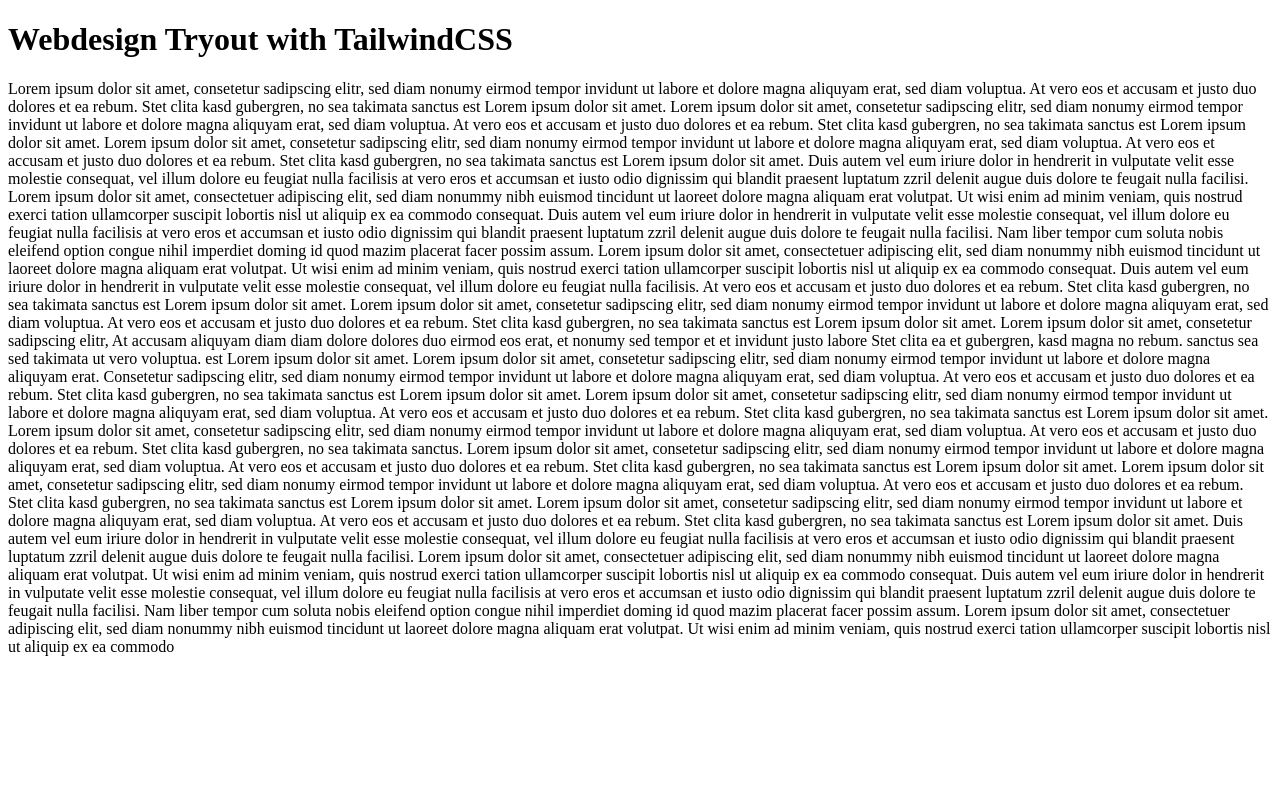
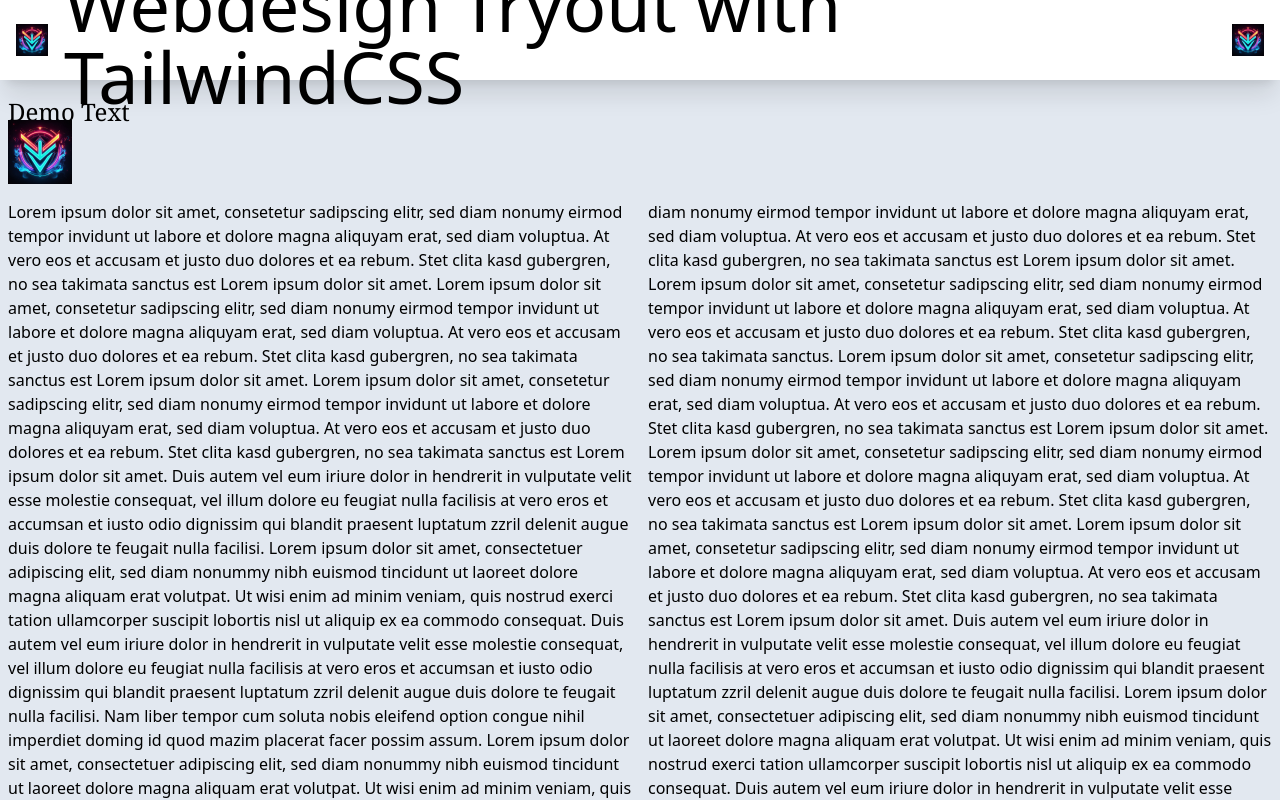
Before and after one commit to HolzTy220012/web-tryout, a plain HTML site: page index.html in a window 1280 px wide. Shown: the top 800 px of the page. Drawn offline with nearby package versions, Linux system fonts and the light colour scheme.

Commit message:
feat: valorant img, flex

```diff
--- a/index.html
+++ b/index.html
@@ -4,83 +4,196 @@
 <head>
     <meta charset="UTF-8">
     <meta name="viewport" content="width=device-width, initial-scale=1.0">
-    <title>Document</title>
+    <link rel="icon" type="image/x-icon" href="/assets/logo/favicon.ico">
+    <script src="https://cdn.tailwindcss.com"></script>
+    <title>Webdesign Tryout with TailwindCSS</title>
 </head>
 
 <body>
-    <h1>Webdesign Tryout with TailwindCSS</h1>
-    <p>Lorem ipsum dolor sit amet, consetetur sadipscing elitr, sed diam nonumy eirmod tempor invidunt ut labore et
-        dolore magna aliquyam erat, sed diam voluptua. At vero eos et accusam et justo duo dolores et ea rebum. Stet
-        clita kasd gubergren, no sea takimata sanctus est Lorem ipsum dolor sit amet. Lorem ipsum dolor sit amet,
-        consetetur sadipscing elitr, sed diam nonumy eirmod tempor invidunt ut labore et dolore magna aliquyam erat, sed
-        diam voluptua. At vero eos et accusam et justo duo dolores et ea rebum. Stet clita kasd gubergren, no sea
-        takimata sanctus est Lorem ipsum dolor sit amet. Lorem ipsum dolor sit amet, consetetur sadipscing elitr, sed
-        diam nonumy eirmod tempor invidunt ut labore et dolore magna aliquyam erat, sed diam voluptua. At vero eos et
-        accusam et justo duo dolores et ea rebum. Stet clita kasd gubergren, no sea takimata sanctus est Lorem ipsum
+    <header class="fixed flex gap-4 justify-between items-center w-full h-20 p-4 z-20 bg-white shadow-xl">
+        <img class="w-8 h-8" src="/assets/logo/valorant.jpg" alt="Valorant" />
+        <h1 class="text-xl md:text-3xl xl:text-7xl">
+            Webdesign Tryout with TailwindCSS</h1>
+        <img class="w-8 h-8" src="/assets/logo/valorant.jpg" alt="Valorant" />
+    </header>
+    <main class="w-auto flex justify-center">
+        <section class="container pt-24 px-2 bg-slate-200">
+            <h2 class="text-2xl font-serif mb-2">Demo Text</h2>
+            <img class="animate-bounce w-16 h-16" src="assets/logo/valorant.jpg" alt="Valorant" />
+            <div class="flex gap-4">
+                <p class="font-thin w-1/2">
+                    Lorem ipsum dolor sit amet, consetetur sadipscing elitr, sed diam nonumy eirmod tempor invidunt ut
+                    labore et
+                    dolore magna aliquyam erat, sed diam voluptua. At vero eos et accusam et justo duo dolores et ea
+                    rebum.
+                    Stet
+                    clita kasd gubergren, no sea takimata sanctus est Lorem ipsum dolor sit amet. Lorem ipsum dolor sit
+                    amet,
+                    consetetur sadipscing elitr, sed diam nonumy eirmod tempor invidunt ut labore et dolore magna
+                    aliquyam
+                    erat,
+                    sed
+                    diam voluptua. At vero eos et accusam et justo duo dolores et ea rebum. Stet clita kasd gubergren,
+                    no
+                    sea
+                    takimata sanctus est Lorem ipsum dolor sit amet. Lorem ipsum dolor sit amet, consetetur sadipscing
+                    elitr,
+                    sed
+                    diam nonumy eirmod tempor invidunt ut labore et dolore magna aliquyam erat, sed diam voluptua. At
+                    vero
+                    eos
+                    et
+                    accusam et justo duo dolores et ea rebum. Stet clita kasd gubergren, no sea takimata sanctus est
+                    Lorem
+                    ipsum
                     dolor sit amet.
 
-        Duis autem vel eum iriure dolor in hendrerit in vulputate velit esse molestie consequat, vel illum dolore eu
-        feugiat nulla facilisis at vero eros et accumsan et iusto odio dignissim qui blandit praesent luptatum zzril
-        delenit augue duis dolore te feugait nulla facilisi. Lorem ipsum dolor sit amet, consectetuer adipiscing elit,
+                    Duis autem vel eum iriure dolor in hendrerit in vulputate velit esse molestie consequat, vel illum
+                    dolore eu
+                    feugiat nulla facilisis at vero eros et accumsan et iusto odio dignissim qui blandit praesent
+                    luptatum
+                    zzril
+                    delenit augue duis dolore te feugait nulla facilisi. Lorem ipsum dolor sit amet, consectetuer
+                    adipiscing
+                    elit,
                     sed diam nonummy nibh euismod tincidunt ut laoreet dolore magna aliquam erat volutpat.
 
-        Ut wisi enim ad minim veniam, quis nostrud exerci tation ullamcorper suscipit lobortis nisl ut aliquip ex ea
-        commodo consequat. Duis autem vel eum iriure dolor in hendrerit in vulputate velit esse molestie consequat, vel
-        illum dolore eu feugiat nulla facilisis at vero eros et accumsan et iusto odio dignissim qui blandit praesent
+                    Ut wisi enim ad minim veniam, quis nostrud exerci tation ullamcorper suscipit lobortis nisl ut
+                    aliquip
+                    ex ea
+                    commodo consequat. Duis autem vel eum iriure dolor in hendrerit in vulputate velit esse molestie
+                    consequat,
+                    vel
+                    illum dolore eu feugiat nulla facilisis at vero eros et accumsan et iusto odio dignissim qui blandit
+                    praesent
                     luptatum zzril delenit augue duis dolore te feugait nulla facilisi.
 
-        Nam liber tempor cum soluta nobis eleifend option congue nihil imperdiet doming id quod mazim placerat facer
-        possim assum. Lorem ipsum dolor sit amet, consectetuer adipiscing elit, sed diam nonummy nibh euismod tincidunt
-        ut laoreet dolore magna aliquam erat volutpat. Ut wisi enim ad minim veniam, quis nostrud exerci tation
+                    Nam liber tempor cum soluta nobis eleifend option congue nihil imperdiet doming id quod mazim
+                    placerat
+                    facer
+                    possim assum. Lorem ipsum dolor sit amet, consectetuer adipiscing elit, sed diam nonummy nibh
+                    euismod
+                    tincidunt
+                    ut laoreet dolore magna aliquam erat volutpat. Ut wisi enim ad minim veniam, quis nostrud exerci
+                    tation
                     ullamcorper suscipit lobortis nisl ut aliquip ex ea commodo consequat.
 
-        Duis autem vel eum iriure dolor in hendrerit in vulputate velit esse molestie consequat, vel illum dolore eu
+                    Duis autem vel eum iriure dolor in hendrerit in vulputate velit esse molestie consequat, vel illum
+                    dolore eu
                     feugiat nulla facilisis.
 
-        At vero eos et accusam et justo duo dolores et ea rebum. Stet clita kasd gubergren, no sea takimata sanctus est
-        Lorem ipsum dolor sit amet. Lorem ipsum dolor sit amet, consetetur sadipscing elitr, sed diam nonumy eirmod
-        tempor invidunt ut labore et dolore magna aliquyam erat, sed diam voluptua. At vero eos et accusam et justo duo
-        dolores et ea rebum. Stet clita kasd gubergren, no sea takimata sanctus est Lorem ipsum dolor sit amet. Lorem
-        ipsum dolor sit amet, consetetur sadipscing elitr, At accusam aliquyam diam diam dolore dolores duo eirmod eos
-        erat, et nonumy sed tempor et et invidunt justo labore Stet clita ea et gubergren, kasd magna no rebum. sanctus
-        sea sed takimata ut vero voluptua. est Lorem ipsum dolor sit amet. Lorem ipsum dolor sit amet, consetetur
+                    At vero eos et accusam et justo duo dolores et ea rebum. Stet clita kasd gubergren, no sea takimata
+                    sanctus
+                    est
+                    Lorem ipsum dolor sit amet. Lorem ipsum dolor sit amet, consetetur sadipscing elitr, sed diam nonumy
+                    eirmod
+                    tempor invidunt ut labore et dolore magna aliquyam erat, sed diam voluptua. At vero eos et accusam
+                    et
+                    justo
+                    duo
+                    dolores et ea rebum. Stet clita kasd gubergren, no sea takimata sanctus est Lorem ipsum dolor sit
+                    amet.
+                    Lorem
+                    ipsum dolor sit amet, consetetur sadipscing elitr, At accusam aliquyam diam diam dolore dolores duo
+                    eirmod
+                    eos
+                    erat, et nonumy sed tempor et et invidunt justo labore Stet clita ea et gubergren, kasd magna no
+                    rebum.
+                    sanctus
+                    sea sed takimata ut vero voluptua. est Lorem ipsum dolor sit amet. Lorem ipsum dolor sit amet,
+                    consetetur
                     sadipscing elitr, sed diam nonumy eirmod tempor invidunt ut labore et dolore magna aliquyam erat.
 
-        Consetetur sadipscing elitr, sed diam nonumy eirmod tempor invidunt ut labore et dolore magna aliquyam erat, sed
-        diam voluptua. At vero eos et accusam et justo duo dolores et ea rebum. Stet clita kasd gubergren, no sea
-        takimata sanctus est Lorem ipsum dolor sit amet. Lorem ipsum dolor sit amet, consetetur sadipscing elitr, sed
-        diam nonumy eirmod tempor invidunt ut labore et dolore magna aliquyam erat, sed diam voluptua. At vero eos et
-        accusam et justo duo dolores et ea rebum. Stet clita kasd gubergren, no sea takimata sanctus est Lorem ipsum
-        dolor sit amet. Lorem ipsum dolor sit amet, consetetur sadipscing elitr, sed diam nonumy eirmod tempor invidunt
-        ut labore et dolore magna aliquyam erat, sed diam voluptua. At vero eos et accusam et justo duo dolores et ea
+                    Consetetur sadipscing elitr, sed diam nonumy eirmod tempor invidunt ut labore et dolore magna
+                    aliquyam
+                    erat,
+                    sed
+                    diam voluptua. At vero eos et accusam et justo duo dolores et ea rebum. Stet clita kasd gubergren,
+                    no
+                    sea
+                    takimata sanctus est Lorem ipsum dolor sit amet. Lorem ipsum dolor sit amet, consetetur sadipscing
+                    elitr,
+                    sed
+                </p>
+                <p class="font-thin w-1/2">
+                    diam nonumy eirmod tempor invidunt ut labore et dolore magna aliquyam erat, sed diam voluptua. At
+                    vero
+                    eos
+                    et
+                    accusam et justo duo dolores et ea rebum. Stet clita kasd gubergren, no sea takimata sanctus est
+                    Lorem
+                    ipsum
+                    dolor sit amet. Lorem ipsum dolor sit amet, consetetur sadipscing elitr, sed diam nonumy eirmod
+                    tempor
+                    invidunt
+                    ut labore et dolore magna aliquyam erat, sed diam voluptua. At vero eos et accusam et justo duo
+                    dolores
+                    et
+                    ea
                     rebum. Stet clita kasd gubergren, no sea takimata sanctus.
 
-        Lorem ipsum dolor sit amet, consetetur sadipscing elitr, sed diam nonumy eirmod tempor invidunt ut labore et
-        dolore magna aliquyam erat, sed diam voluptua. At vero eos et accusam et justo duo dolores et ea rebum. Stet
-        clita kasd gubergren, no sea takimata sanctus est Lorem ipsum dolor sit amet. Lorem ipsum dolor sit amet,
-        consetetur sadipscing elitr, sed diam nonumy eirmod tempor invidunt ut labore et dolore magna aliquyam erat, sed
-        diam voluptua. At vero eos et accusam et justo duo dolores et ea rebum. Stet clita kasd gubergren, no sea
-        takimata sanctus est Lorem ipsum dolor sit amet. Lorem ipsum dolor sit amet, consetetur sadipscing elitr, sed
-        diam nonumy eirmod tempor invidunt ut labore et dolore magna aliquyam erat, sed diam voluptua. At vero eos et
-        accusam et justo duo dolores et ea rebum. Stet clita kasd gubergren, no sea takimata sanctus est Lorem ipsum
+                    Lorem ipsum dolor sit amet, consetetur sadipscing elitr, sed diam nonumy eirmod tempor invidunt ut
+                    labore et
+                    dolore magna aliquyam erat, sed diam voluptua. At vero eos et accusam et justo duo dolores et ea
+                    rebum.
+                    Stet
+                    clita kasd gubergren, no sea takimata sanctus est Lorem ipsum dolor sit amet. Lorem ipsum dolor sit
+                    amet,
+                    consetetur sadipscing elitr, sed diam nonumy eirmod tempor invidunt ut labore et dolore magna
+                    aliquyam
+                    erat,
+                    sed
+                    diam voluptua. At vero eos et accusam et justo duo dolores et ea rebum. Stet clita kasd gubergren,
+                    no
+                    sea
+                    takimata sanctus est Lorem ipsum dolor sit amet. Lorem ipsum dolor sit amet, consetetur sadipscing
+                    elitr,
+                    sed
+                    diam nonumy eirmod tempor invidunt ut labore et dolore magna aliquyam erat, sed diam voluptua. At
+                    vero
+                    eos
+                    et
+                    accusam et justo duo dolores et ea rebum. Stet clita kasd gubergren, no sea takimata sanctus est
+                    Lorem
+                    ipsum
                     dolor sit amet.
 
-        Duis autem vel eum iriure dolor in hendrerit in vulputate velit esse molestie consequat, vel illum dolore eu
-        feugiat nulla facilisis at vero eros et accumsan et iusto odio dignissim qui blandit praesent luptatum zzril
-        delenit augue duis dolore te feugait nulla facilisi. Lorem ipsum dolor sit amet, consectetuer adipiscing elit,
+                    Duis autem vel eum iriure dolor in hendrerit in vulputate velit esse molestie consequat, vel illum
+                    dolore eu
+                    feugiat nulla facilisis at vero eros et accumsan et iusto odio dignissim qui blandit praesent
+                    luptatum
+                    zzril
+                    delenit augue duis dolore te feugait nulla facilisi. Lorem ipsum dolor sit amet, consectetuer
+                    adipiscing
+                    elit,
                     sed diam nonummy nibh euismod tincidunt ut laoreet dolore magna aliquam erat volutpat.
 
-        Ut wisi enim ad minim veniam, quis nostrud exerci tation ullamcorper suscipit lobortis nisl ut aliquip ex ea
-        commodo consequat. Duis autem vel eum iriure dolor in hendrerit in vulputate velit esse molestie consequat, vel
-        illum dolore eu feugiat nulla facilisis at vero eros et accumsan et iusto odio dignissim qui blandit praesent
+                    Ut wisi enim ad minim veniam, quis nostrud exerci tation ullamcorper suscipit lobortis nisl ut
+                    aliquip
+                    ex ea
+                    commodo consequat. Duis autem vel eum iriure dolor in hendrerit in vulputate velit esse molestie
+                    consequat,
+                    vel
+                    illum dolore eu feugiat nulla facilisis at vero eros et accumsan et iusto odio dignissim qui blandit
+                    praesent
                     luptatum zzril delenit augue duis dolore te feugait nulla facilisi.
 
-        Nam liber tempor cum soluta nobis eleifend option congue nihil imperdiet doming id quod mazim placerat facer
-        possim assum. Lorem ipsum dolor sit amet, consectetuer adipiscing elit, sed diam nonummy nibh euismod tincidunt
-        ut laoreet dolore magna aliquam erat volutpat. Ut wisi enim ad minim veniam, quis nostrud exerci tation
+                    Nam liber tempor cum soluta nobis eleifend option congue nihil imperdiet doming id quod mazim
+                    placerat
+                    facer
+                    possim assum. Lorem ipsum dolor sit amet, consectetuer adipiscing elit, sed diam nonummy nibh
+                    euismod
+                    tincidunt
+                    ut laoreet dolore magna aliquam erat volutpat. Ut wisi enim ad minim veniam, quis nostrud exerci
+                    tation
                     ullamcorper suscipit lobortis nisl ut aliquip ex ea commodo</p>
+            </div>
+        </section>
 
 
 </body>
+</main>
+
+
 
 </html>
```
Also changed, not shown: assets/logo/favicon.ico (added), assets/logo/valorant.jpg (added), tailwind.config.js (added). Lines whose indentation alone changed are shown as unchanged.
